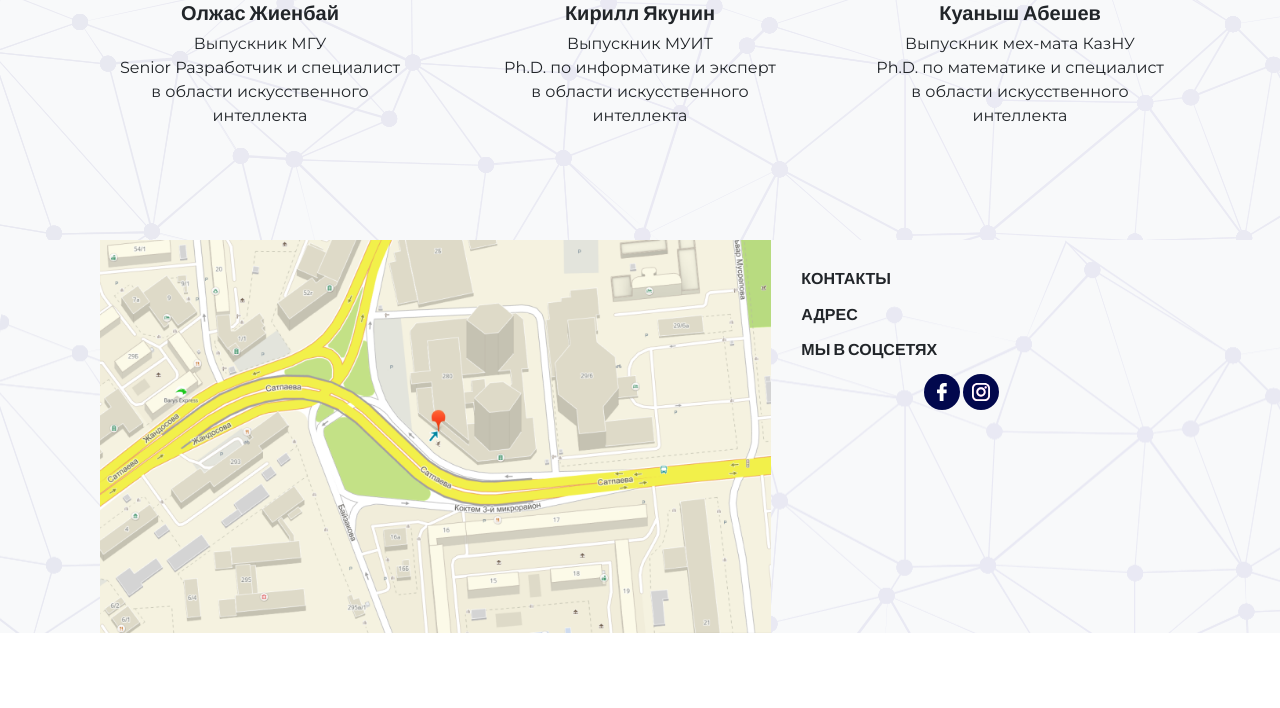
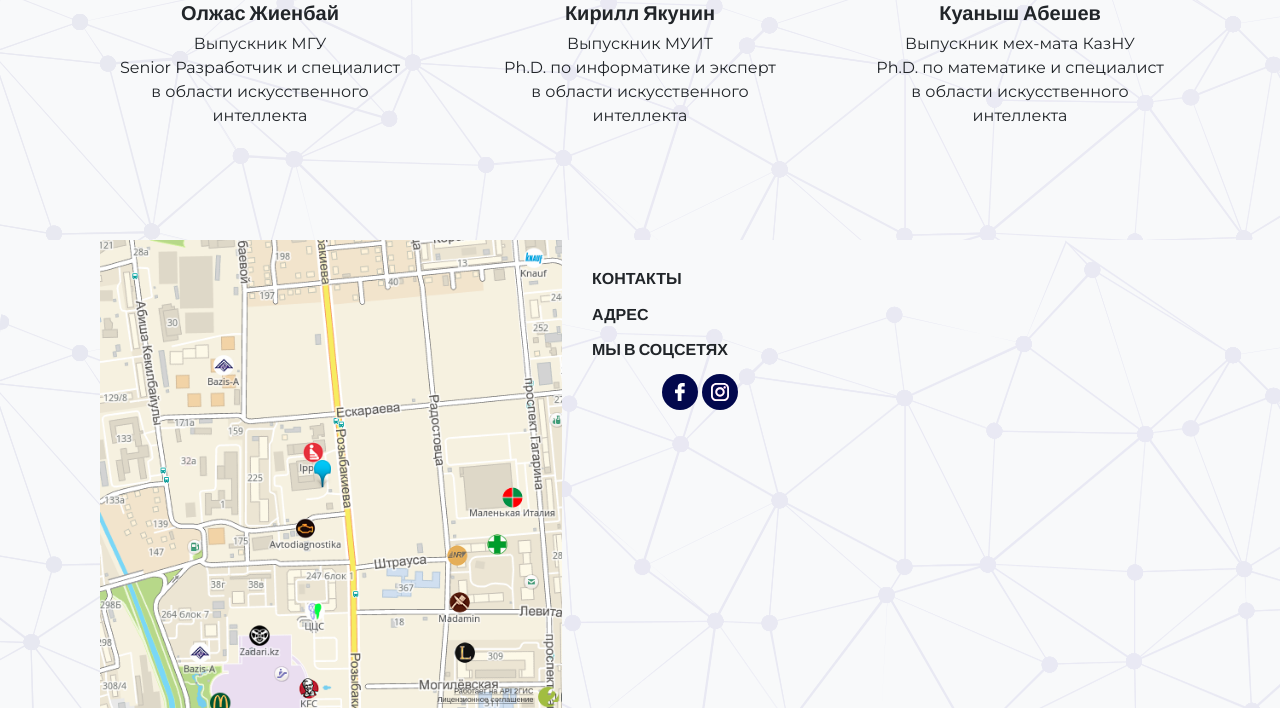
Before and after one commit to timurbakibayev/dsa, a Django app: page / in a window 1280 px wide. Shown: the part 5770-6478 px from the top of the page. Before the commit the page ends 6403 px from the top, so only its background shows below. Run offline with Django 3.2, Linux system fonts and the light colour scheme; data comes from the database, SQL or seed files in the repository; data that the repository does not hold is empty; some libraries are stand-ins or nearby versions.

Commit message:
map changed

```diff
--- a/dsa/templates/contacts.html
+++ b/dsa/templates/contacts.html
@@ -3,7 +3,9 @@
         <div class="row no-gutters">
             <div class="flip_mobile">
                 <div class="col-md-8 ">
-                    <img src="/static/img/map.png" style="width: 100%">
+                    <a href="http://2gis.kz/almaty/firm/9429940000927160/center/76.89343929290773,43.20653653798592/zoom/16?utm_medium=widget-source&utm_campaign=firmsonmap&utm_source=bigMap">
+                        <img src="/static/img/map_almau.png" style="width: 100%">
+                    </a>
                 </div>
                 <div class="col-md-4" style="padding-top: 2em">
                     <h2 style="text-align: left">Контакты</h2>
@@ -16,13 +18,13 @@
                     <h2 style="text-align: left"></h2>
                     <h2 style="text-align: left">Мы в соцсетях</h2>
                     <a href="https://www.facebook.com/dsacademykz">
-                    <img src="/static/img/facebook.svg"
-                       >
-                        </a>
+                        <img src="/static/img/facebook.svg"
+                        >
+                    </a>
                     <a href="https://www.instagram.com/dsacademy.kz">
-                    <img src="/static/img/instagram.svg"
+                        <img src="/static/img/instagram.svg"
                         >
-                        </a>
+                    </a>
 
                 </div>
             </div>
```
Also changed, not shown: dsa/main/static/img/favicon.ico (added), dsa/main/static/img/map_almau.png (added).
